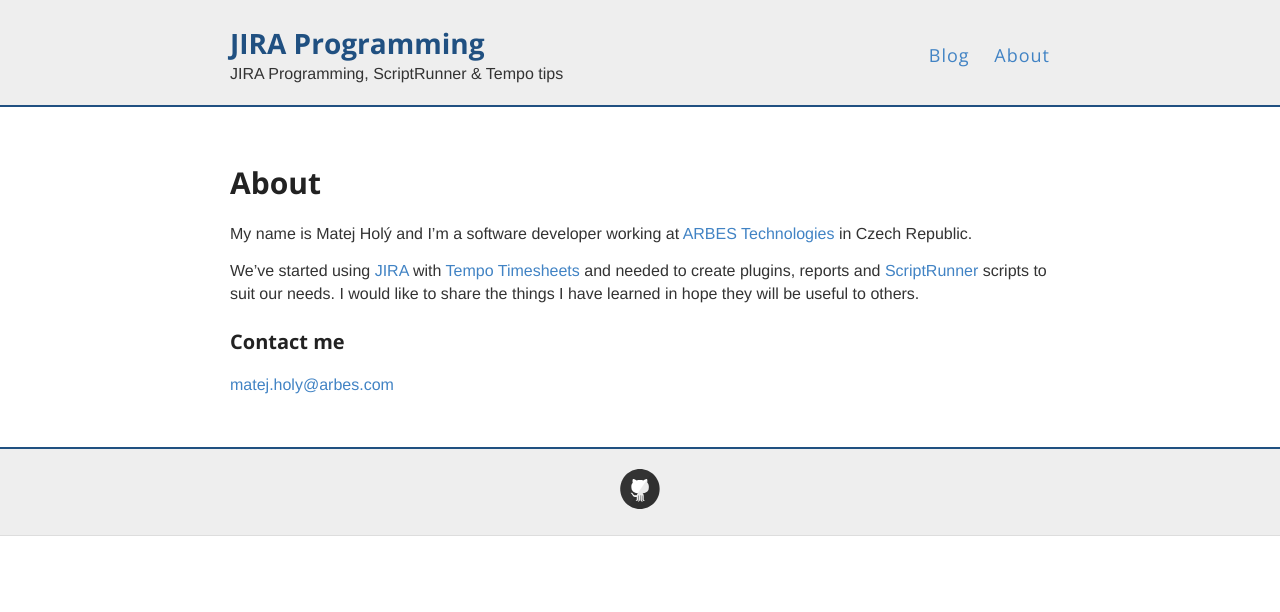
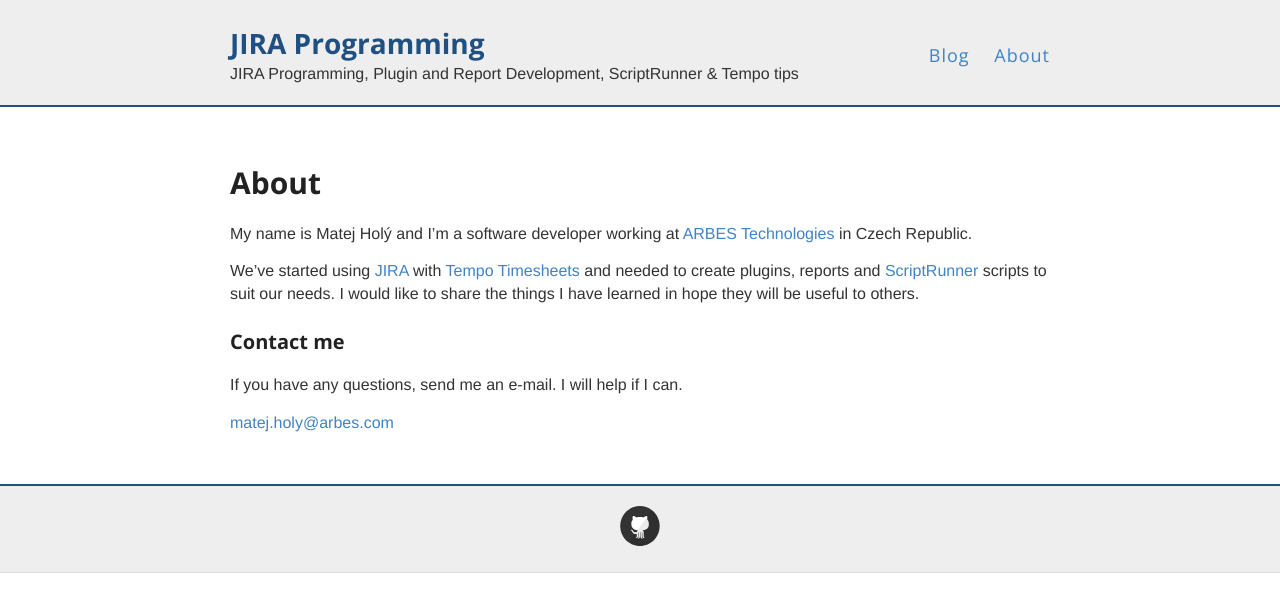
Before and after one commit to matejholy/jira-programming, a Jekyll site: the page built from about.md, in a window 1280 px wide. Shown: the top 612 px of the page. Built offline with Jekyll 4.4.1, drawn with Linux system fonts in a browser that asks for light colours.

Commit message:
About page - open to help, add Plugin and Report development info to page title.

```diff
--- a/_config.yml
+++ b/_config.yml
@@ -6,7 +6,7 @@
 name: JIRA Programming
 
 # Short bio or description (displayed in the header)
-description: JIRA Programming, ScriptRunner & Tempo tips
+description: JIRA Programming, Plugin and Report Development, ScriptRunner & Tempo tips
 
 # URL of your avatar or profile pic (you could use your GitHub profile pic)
 avatar:
--- a/about.md
+++ b/about.md
@@ -10,4 +10,6 @@
 
 ### Contact me
 
+If you have any questions, send me an e-mail. I will help if I can.
+
 [matej.holy@arbes.com](mailto:matej.holy@arbes.com)
```
